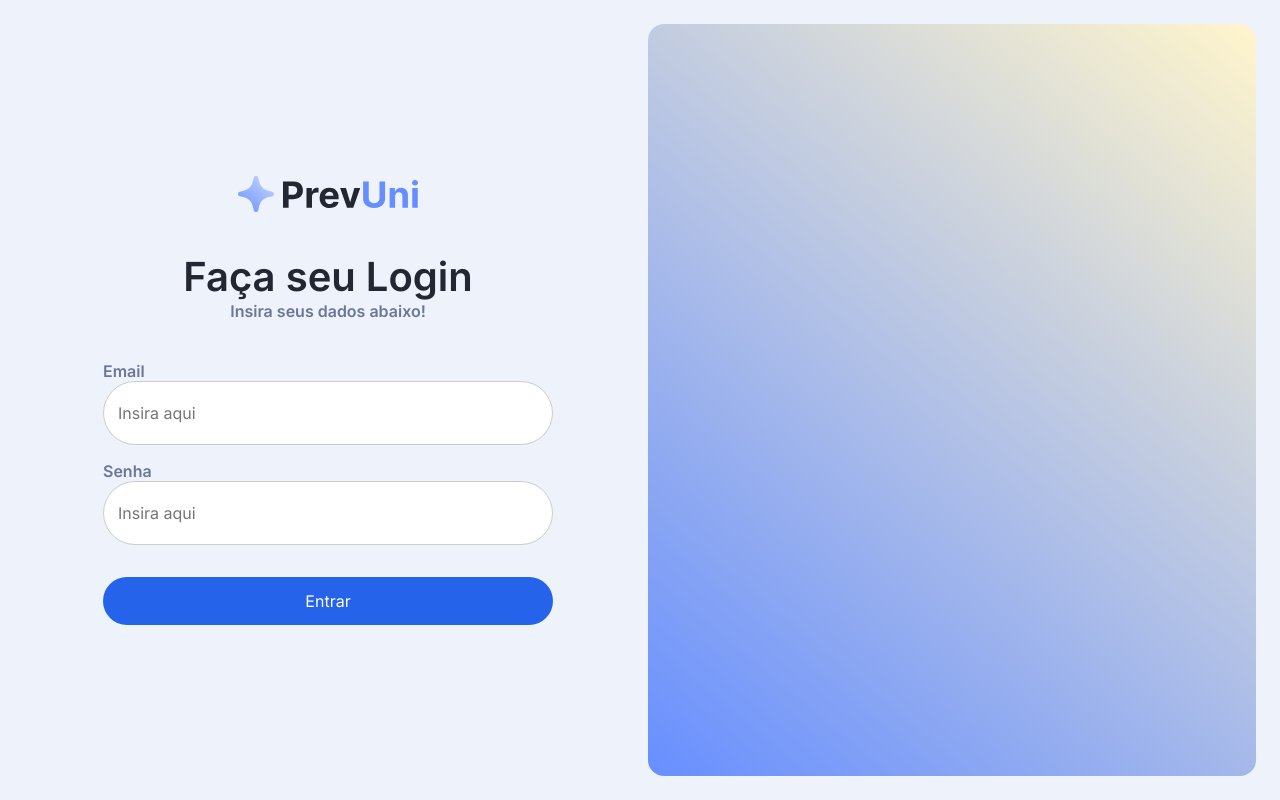
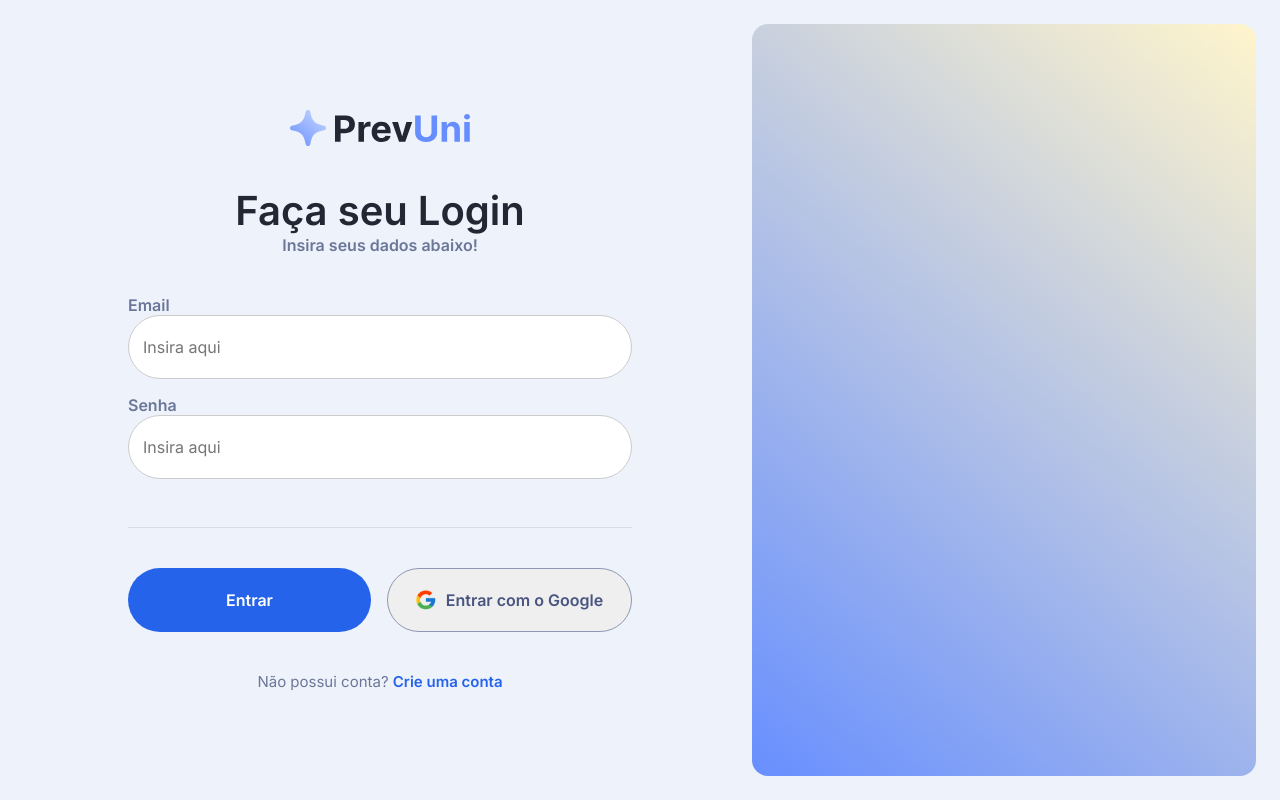
Before and after one commit to clintonsilvas/PrevUni, a Next.js app: page /login in a window 1280 px wide. Built offline with nearby package versions, Linux system fonts and the light colour scheme.

Commit message:
Segunda tela de login

```diff
--- a/app/login/login.module.css
+++ b/app/login/login.module.css
@@ -1,5 +1,6 @@
 .container {
-  display: flex;
+  display: grid;
+  grid-template-columns: repeat(12, 1fr);
   height: 100vh;
   background-color: #EEF2FA;
   gap: 16px;
@@ -7,7 +8,7 @@
 }
 
 .right {
-  flex: 1;
+  grid-column: 8 / span 5;
   background: linear-gradient(219.69deg, #FFF5CC 0%, #668EFF 100.82%);
   border-radius: 16px;
 }
@@ -18,7 +19,7 @@
 }
 
 .left {
-  flex: 1;
+  grid-column: 2 / span 5;
   display: flex;
   justify-content: center;
   align-items: center;
@@ -47,7 +48,6 @@
 
 .form {
   width: 100%;
-  max-width: 450px;
   display: flex;
   flex-direction: column;
 }
@@ -71,24 +71,86 @@
   font-size: 16px;
 }
 
-.form button {
-  width: 100%;
-  padding: 14px;
-  border: none;
+.buttons {
+  display: flex;
+  gap: 16px;
+  margin-top: 16px;
+}
+
+.buttons button {
+  flex: 1;
+  height: 64px;
   border-radius: 40px;
-  background: #2563eb;
-  margin-top: 16px;
-  color: white;
   font-size: 16px;
+  font-weight: 600;
   cursor: pointer;
 }
 
-.form button:hover {
+.loginButton {
+  border: none;
+  background: #2563eb;
+  color: #fff;
+}
+
+.loginButton:hover {
   background: #1d4ed8;
 }
 
+.googleButton {
+  display: flex;
+  align-items: center;
+  justify-content: center;
+  gap: 10px;
+  border: 1px solid #8F98B2;
+  color: #495580;
+  font-size: 16px ;
+  font-weight: 600;
+}
+
+.googleButton img {
+  width: 20px;
+  height: 20px;
+}
+.divider {
+  margin: 32px 0 24px;
+  border: none;
+  border-top: 1px solid #d8dce6;
+}
+
+.register {
+  text-align: center;
+  color: #6b7799;
+  font-size: 15px;
+}
+
+.register a {
+  color: #2563eb;
+  text-decoration: none;
+  font-weight: 600;
+}
+
+
 @media (max-width: 768px) {
+    .container {
+    display: flex;
+    padding: 16px;
+  }
+
   .right {
     display: none;
   }
+
+  .left {
+    width: 100%;
+  }
+
+  .buttons {
+    flex-direction: column;
+  }
+
+  .buttons button {
+    min-height: 48px;
+    width: 100%;
+  }
+
 }
--- a/app/login/page.tsx
+++ b/app/login/page.tsx
@@ -19,8 +19,21 @@ export default function Login() {
           <input type="email" placeholder="Insira aqui" />
           <label>Senha</label>
           <input type="password" placeholder="Insira aqui" />
-          <button>Entrar</button>
+          <hr className={styles.divider} />
+          <div className={styles.buttons}>
+            <button type="submit" className={styles.loginButton}>
+              Entrar
+            </button>
+
+            <button type="button" className={styles.googleButton}>
+              <img src="/google.svg" alt="" />
+              Entrar com o Google
+            </button>
+          </div>
         </form>
+        <p className={styles.register}>
+            Não possui conta? <a href="/cadastro">Crie uma conta</a>
+          </p>
       </div>
       <div className={styles.right}>
       </div>
```
Also changed, not shown: public/google.svg (added).
